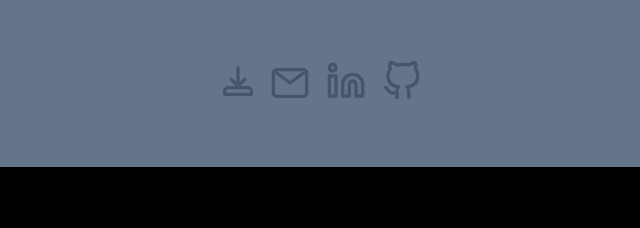
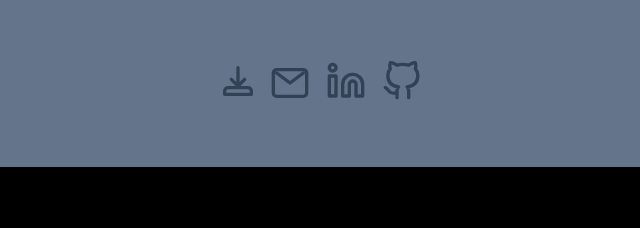
Before and after one commit to sarahlz01/website, a plain HTML site: page index.html in a window 1280 px wide. Shown: the part 515-743 px from the top of the page, 320-960 px from the left. Drawn offline with nearby package versions, Linux system fonts and the light colour scheme.

Commit message:
Update index.html
Signed-off-by: Sarah Zhao <110712068+sarahlz01@users.noreply.github.com>

```diff
--- a/index.html
+++ b/index.html
@@ -24,21 +24,21 @@
     <h1 class="text-2xl sm:text-3xl text-pink-200 mb-8"><em><strong>Sarah Zhao</strong></em></h1>
     <img src="assets/cat.png" alt="me and humma" class="w-60 sm:w-72 md:w-80 rounded-lg">
     <div class="flex flex-row m-16">
-      <a href="https://docs.google.com/document/d/1VXxb9P0N9Nhiom9ccSLVmB1lxdqXesEPFh-mtllnXrs/edit?usp=sharing" class="relative group mr-3 text-slate-600 hover:text-pink-200 hover:duration-300">
+      <a href="https://docs.google.com/document/d/1VXxb9P0N9Nhiom9ccSLVmB1lxdqXesEPFh-mtllnXrs/edit?usp=sharing" class="relative group mr-3 text-slate-700 hover:text-pink-200 hover:duration-300">
         <svg stroke="currentColor" fill="none" stroke-width="2" viewBox="0 0 24 24" stroke-linecap="round" stroke-linejoin="round" height="40" width="40" xmlns="http://www.w3.org/2000/svg"><path d="M12 4v11"></path><path d="M16 11l-4 4-4-4"></path><path d="M4 18a2 2 0 0 1 2-2h12a2 2 0 0 1 2 2v2H4v-2z"></path></svg>
         <span class="absolute left-1/2 -top-8 transform -translate-x-1/2 text-sm opacity-0 group-hover:opacity-100 transition-opacity duration-300">Resume</span>
       </a>
 
-      <a href="mailto:sarahzhao01@gmail.com" class="relative group mr-4 text-slate-600 hover:text-pink-200 hover:duration-300 mt-0.5">
+      <a href="mailto:sarahzhao01@gmail.com" class="relative group mr-4 text-slate-700 hover:text-pink-200 hover:duration-300 mt-0.5">
         <svg stroke="currentColor" fill="none" stroke-width="2" viewBox="0 0 24 24" stroke-linecap="round" stroke-linejoin="round" height="40" width="40" xmlns="http://www.w3.org/2000/svg"><path d="M4 4h16a2 2 0 0 1 2 2v12a2 2 0 0 1-2 2H4a2 2 0 0 1-2-2V6a2 2 0 0 1 2-2z"></path><path d="M4 6l8 6 8-6"></path></svg>
         <span class="absolute left-1/2 -top-8 transform -translate-x-1/2 text-sm opacity-0 group-hover:opacity-100 transition-opacity duration-300">Email</span>
       </a>
 
-      <a href="https://www.linkedin.com/in/sarah-zhao-566943269/" class="relative group mr-4 text-slate-600 hover:text-pink-200 hover:duration-300">
+      <a href="https://www.linkedin.com/in/sarah-zhao-566943269/" class="relative group mr-4 text-slate-700 hover:text-pink-200 hover:duration-300">
         <svg stroke="currentColor" fill="none" stroke-width="2" viewBox="0 0 24 24" stroke-linecap="round" stroke-linejoin="round" height="40" width="40" xmlns="http://www.w3.org/2000/svg"><path d="M16 8a6 6 0 0 1 6 6v7h-4v-7a2 2 0 0 0-2-2 2 2 0 0 0-2 2v7h-4v-7a6 6 0 0 1 6-6z"></path><rect x="2" y="9" width="4" height="12"></rect><circle cx="4" cy="4" r="2"></circle></svg>
         <span class="absolute left-1/2 -top-8 transform -translate-x-1/2 text-sm opacity-0 group-hover:opacity-100 transition-opacity duration-300">LinkedIn</span>
       </a>
-      <a href="https://github.com/sarahlz01" class="relative group text-slate-600 hover:text-pink-200 hover:duration-300">
+      <a href="https://github.com/sarahlz01" class="relative group text-slate-700 hover:text-pink-200 hover:duration-300">
         <svg stroke="currentColor" fill="none" stroke-width="2" viewBox="0 0 24 24" stroke-linecap="round" stroke-linejoin="round" height="40" width="40" xmlns="http://www.w3.org/2000/svg"><path d="M9 19c-5 1.5-5-2.5-7-3m14 6v-3.87a3.37 3.37 0 0 0-.94-2.61c3.14-.35 6.44-1.54 6.44-7A5.44 5.44 0 0 0 20 4.77 5.07 5.07 0 0 0 19.91 1S18.73.65 16 2.48a13.38 13.38 0 0 0-7 0C6.27.65 5.09 1 5.09 1A5.07 5.07 0 0 0 5 4.77a5.44 5.44 0 0 0-1.5 3.78c0 5.42 3.3 6.61 6.44 7A3.37 3.37 0 0 0 9 18.13V22"></path></svg>
         <span class="absolute left-1/2 -top-8 transform -translate-x-1/2 text-sm opacity-0 group-hover:opacity-100 transition-opacity duration-300">GitHub</span>
       </a>
```
